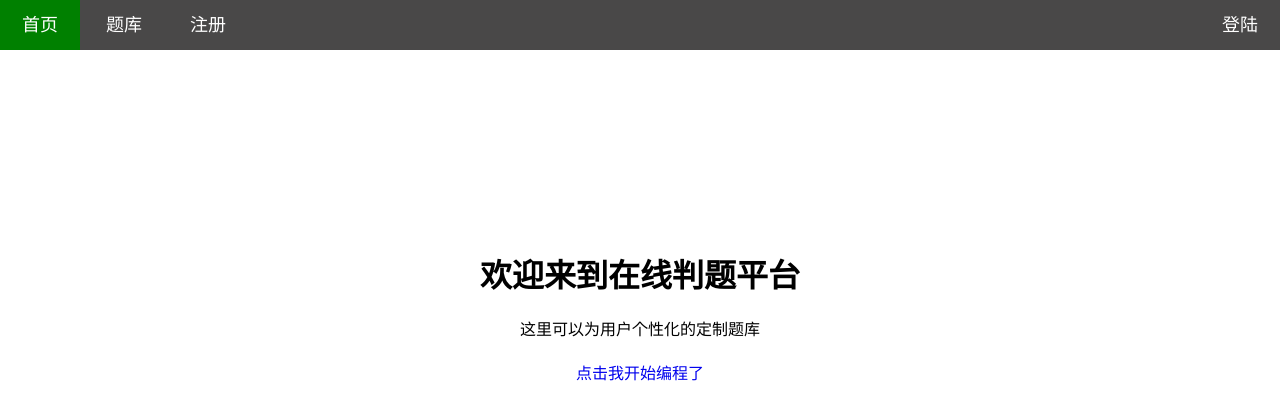
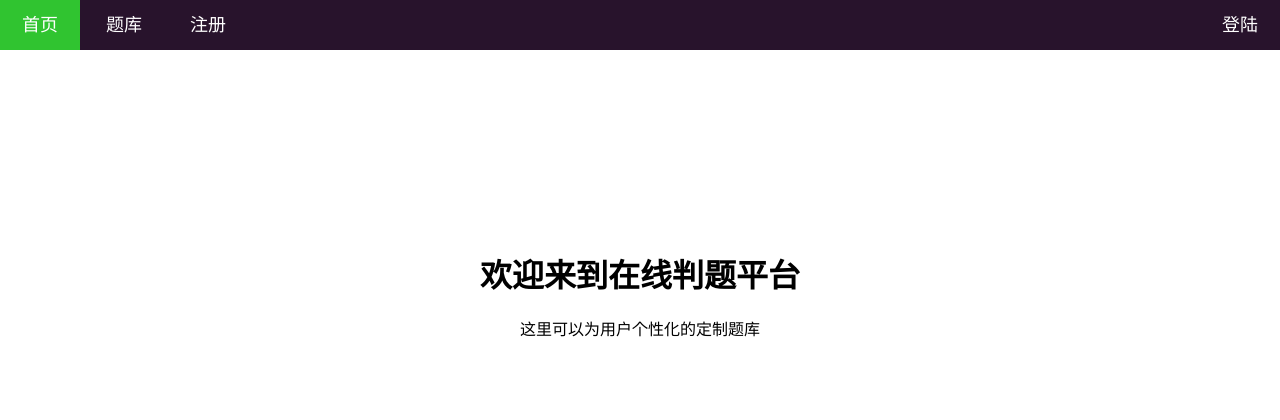
Before and after one commit to zevin02/ZOJ, a plain HTML site: page oj_server/www_root/index.html in a window 1280 px wide. Drawn offline with Linux system fonts and the light colour scheme.

Commit message:
Update Readme and index page

```diff
--- a/oj_server/www_root/index.html
+++ b/oj_server/www_root/index.html
@@ -20,7 +20,7 @@
         .container .navbar{
             width: 100%;
             height: 50px;
-            background-color: rgb(73, 72, 72);
+            background-color: rgb(40, 19, 44);
             overflow: hidden;
         }
         .container .navbar a{
@@ -46,7 +46,7 @@
             text-decoration: none;
         }
         .container .navbar a:hover{
-            background-color: green;
+            background-color: rgb(48, 196, 48);
 
         }
         .container .navbar .login{
@@ -70,7 +70,6 @@
         <div class="content">
             <h1 class="font_">欢迎来到在线判题平台</h1>
             <p class="font_">这里可以为用户个性化的定制题库</p>
-            <a class="font_" href="/all_question">点击我开始编程了</a>
         </div>
     </div>
 
```
Also changed, not shown: 1 other file.
